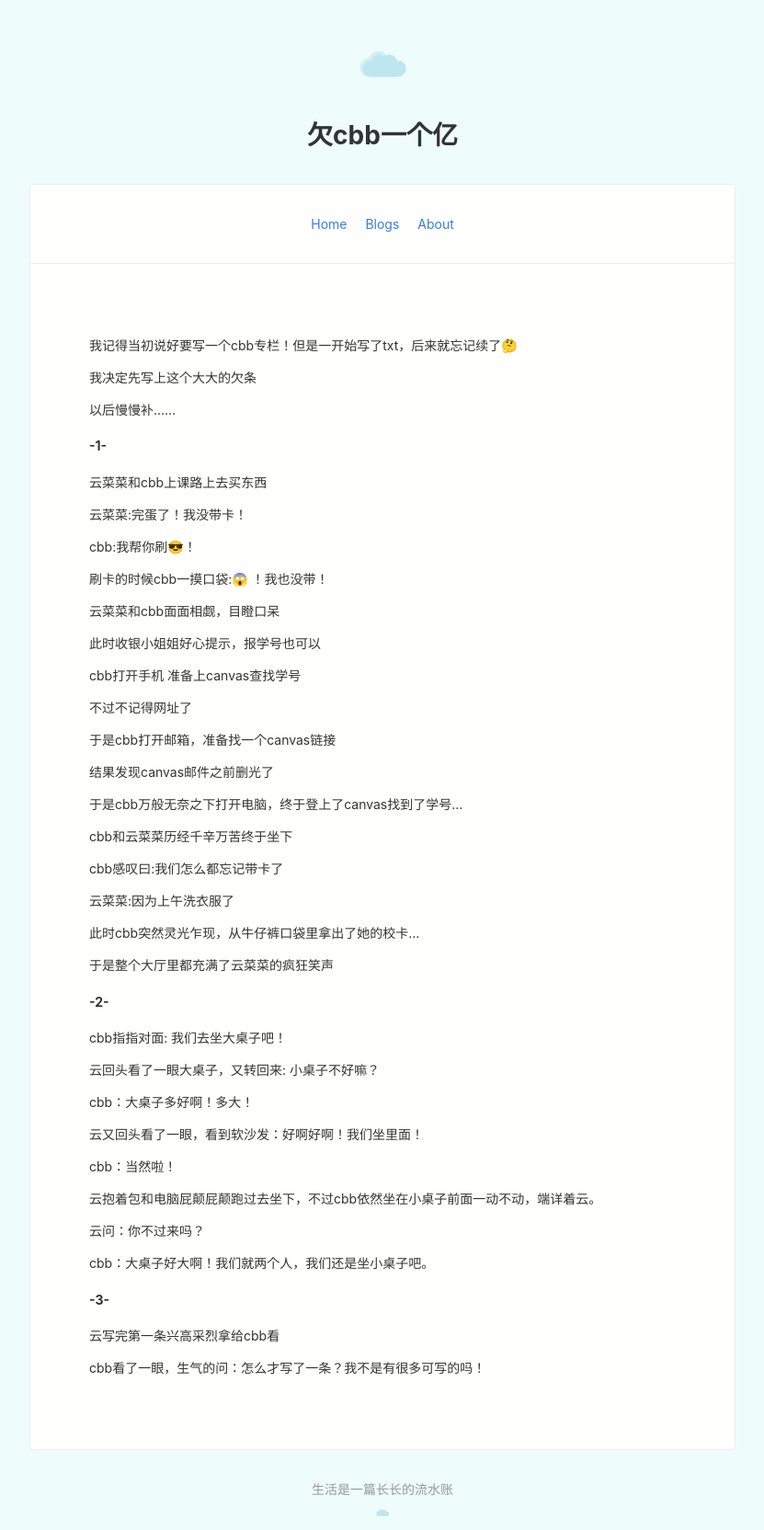
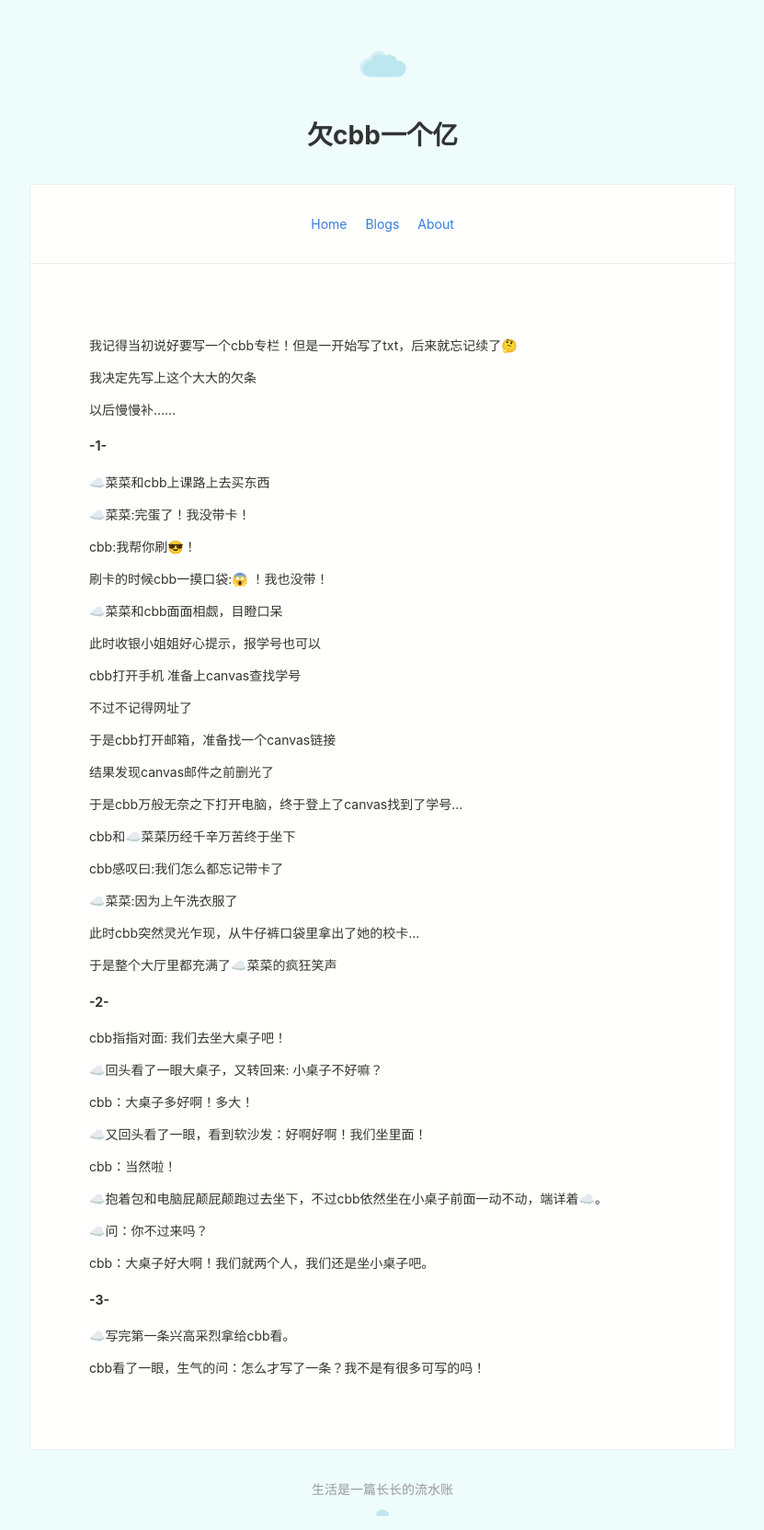
Before and after one commit to YunyyYY/Blogs, a Jekyll site: the page built from _posts/生活是一篇长长的流水账/2019-05-01-欠cbb一个亿.md, in a window 1280 px wide. Shown: the whole page at 92% size, without its empty margins (224-1055 px from the left). Built offline with Jekyll 4.4.1, drawn with Linux system fonts in a browser that asks for light colours; nearby versions of some CDN libraries.

```diff
--- a/_posts/生活是一篇长长的流水账/2019-05-01-欠cbb一个亿.md
+++ b/_posts/生活是一篇长长的流水账/2019-05-01-欠cbb一个亿.md
@@ -16,15 +16,15 @@ tag: 生活是一篇长长的流水账
 
 #### -1-
 
-云菜菜和cbb上课路上去买东西
+☁️菜菜和cbb上课路上去买东西
 
-云菜菜:完蛋了！我没带卡！
+☁️菜菜:完蛋了！我没带卡！
 
 cbb:我帮你刷😎！
 
 刷卡的时候cbb一摸口袋:😱 ！我也没带！
 
-云菜菜和cbb面面相觑，目瞪口呆
+☁️菜菜和cbb面面相觑，目瞪口呆
 
 此时收银小姐姐好心提示，报学号也可以
 
@@ -38,32 +38,32 @@ cbb打开手机 准备上canvas查找学号
 
 于是cbb万般无奈之下打开电脑，终于登上了canvas找到了学号...
 
-cbb和云菜菜历经千辛万苦终于坐下
+cbb和☁️菜菜历经千辛万苦终于坐下
 
 cbb感叹曰:我们怎么都忘记带卡了
 
-云菜菜:因为上午洗衣服了
+☁️菜菜:因为上午洗衣服了
 
 此时cbb突然灵光乍现，从牛仔裤口袋里拿出了她的校卡...
 
-于是整个大厅里都充满了云菜菜的疯狂笑声
+于是整个大厅里都充满了☁️菜菜的疯狂笑声
 
 
 
 #### -2-
 cbb指指对面: 我们去坐大桌子吧！
 
-云回头看了一眼大桌子，又转回来:  小桌子不好嘛？
+☁️回头看了一眼大桌子，又转回来:  小桌子不好嘛？
 
 cbb：大桌子多好啊！多大！
 
-云又回头看了一眼，看到软沙发：好啊好啊！我们坐里面！
+☁️又回头看了一眼，看到软沙发：好啊好啊！我们坐里面！
 
 cbb：当然啦！
 
-云抱着包和电脑屁颠屁颠跑过去坐下，不过cbb依然坐在小桌子前面一动不动，端详着云。
+☁️抱着包和电脑屁颠屁颠跑过去坐下，不过cbb依然坐在小桌子前面一动不动，端详着☁️。
 
-云问：你不过来吗？
+☁️问：你不过来吗？
 
 cbb：大桌子好大啊！我们就两个人，我们还是坐小桌子吧。
 
@@ -71,6 +71,6 @@ cbb：大桌子好大啊！我们就两个人，我们还是坐小桌子吧。
 
 #### -3-
 
-云写完第一条兴高采烈拿给cbb看
+☁️写完第一条兴高采烈拿给cbb看。
 
 cbb看了一眼，生气的问：怎么才写了一条？我不是有很多可写的吗！
```
Also changed, not shown: _posts/摘录/2020-02-27-仓央嘉措-无题.md (added, +62 -0 lines), _posts/生活是一篇长长的流水账/2020-02-24-入门实习感悟.md (added, +10 -0 lines), images/卡拉马佐夫兄弟.png (added).
